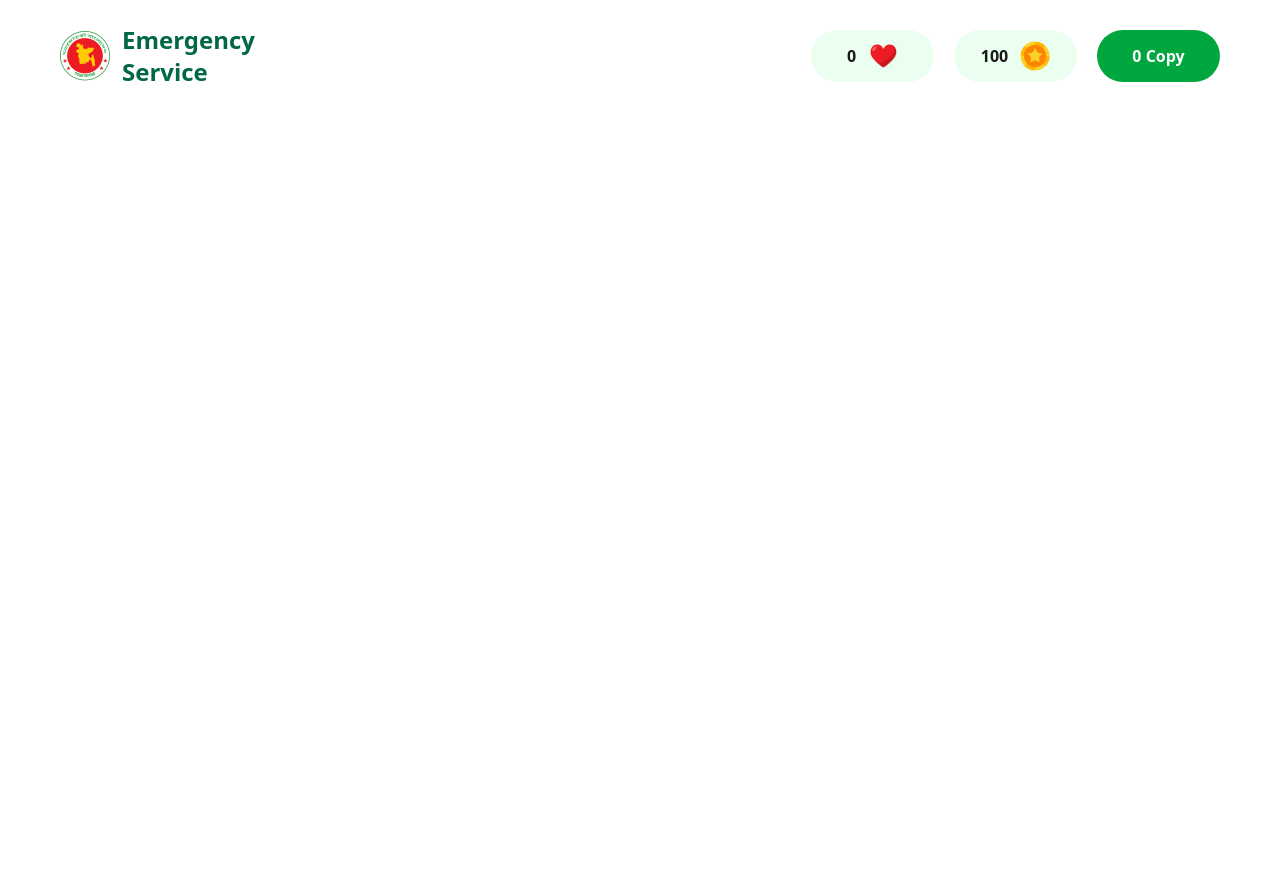
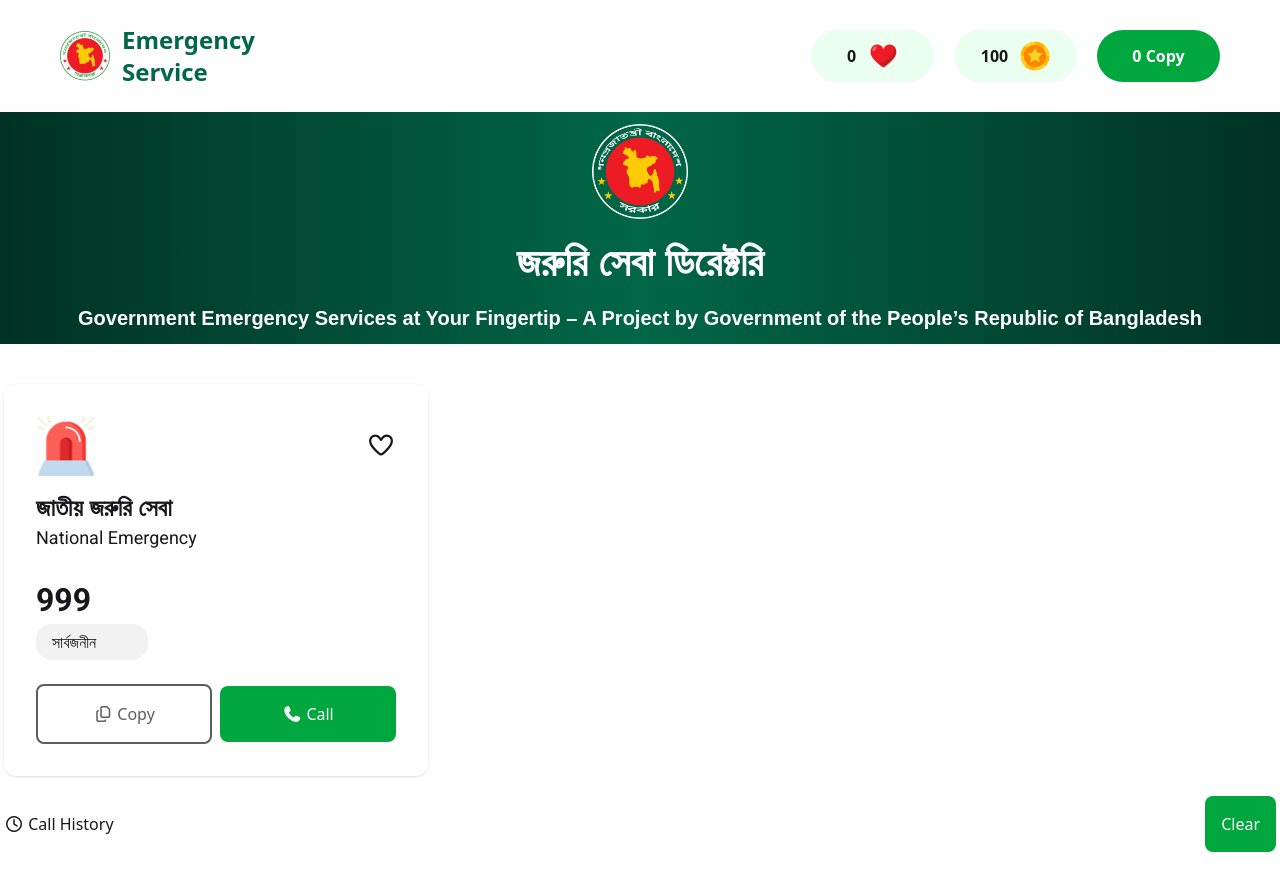
Before and after one commit to HasanLabib/Programming-hero-Assignment-5-B12-A5-Emergency-Hotline, a plain HTML site: page index.html in a window 1280 px wide. Before the commit the page ends 800 px from the top, so only its background shows below. Drawn offline with nearby package versions, Linux system fonts and the light colour scheme; a web font is replaced by a local one.

Commit message:
1st_Commit_Added card section and call history section

```diff
--- a/index.html
+++ b/index.html
@@ -25,16 +25,31 @@
       rel="stylesheet"
       type="text/css"
     />
+    <!-- Font -->
+    <!-- Google Font -->
+    <style>
+      @import url("https://fonts.googleapis.com/css2?family=Hind+Madurai:wght@300;400;500;600;700&family=Roboto:ital,wght@0,100..900;1,100..900&display=swap");
+    </style>
+
+    <!-- Custom Font Class -->
+    <style>
+      .font-hind {
+        font-family: "Hind Madurai", sans-serif;
+      }
+      .font-roboto {
+        font-family: "Roboto", sans-serif;
+      }
+    </style>
   </head>
-  <body
-    class="mx-auto my-0 max-sm:max-w-[20rem] max-w-[40rem] md:max-w-[70rem] lg:max-w-[100rem] xl:max-w-[120rem] justify-center items-center"
-  >
+  <body class="items-center justify-center mx-auto my-0">
     <!-- NavBar Section -->
-    <header>
+    <header
+      class="max-sm:max-w-[20rem] max-w-[40rem] md:max-w-[70rem] lg:max-w-[100rem] xl:max-w-[120rem] mx-auto my-0"
+    >
       <nav
         class="px-[3.75rem] py-6 flex justify-between items-center flex-col md:flex-row"
       >
-        <div class="nav-img flex items-center">
+        <div class="flex items-center nav-img">
           <img
             src="./B12-A5-Emergency-Hotline/assets/logo.png"
             class="w-[3.125rem] h-[3.125rem] mr-3"
@@ -46,11 +61,11 @@
           </h1>
         </div>
 
-        <div class="flex justify-center items-center gap-5">
+        <div class="flex items-center justify-center gap-5">
           <div
             class="nav-item-1 flex items-center justify-center gap-3 bg-[#41ff6b1a] w-[7.6875rem] h-[3.25rem] rounded-[3.125rem]"
           >
-            <p class="item1-txt font-black text-base">0</p>
+            <p class="text-base font-black item1-txt heart-value">0</p>
             <img
               src="./B12-A5-Emergency-Hotline/assets/heart.png"
               alt=""
@@ -60,7 +75,7 @@
           <div
             class="nav-item-2 flex items-center justify-center gap-3 bg-[#41ff6b1a] w-[7.6875rem] h-[3.25rem] rounded-[3.125rem]"
           >
-            <p class="item2-txt font-black text-base">100</p>
+            <p class="text-base font-black item2-txt coin-value">100</p>
             <img
               src="./B12-A5-Emergency-Hotline/assets/coin.png"
               alt=""
@@ -70,7 +85,7 @@
           <div
             class="nav-item-3 flex items-center justify-center gap-3 bg-[#00A63E] w-[7.6875rem] h-[3.25rem] rounded-[3.125rem]"
           >
-            <p class="item3-txt font-semibold text-base text-white">
+            <p class="text-base font-semibold text-white item3-txt">
               <span>0</span> Copy
             </p>
           </div>
@@ -78,7 +93,91 @@
       </nav>
     </header>
     <!-- NavBar Section End -->
-    <main></main>
+    <main>
+      <!-- Hero Section -->
+      <section
+        class="hero-sec-container bg-gradient-to-r from-[#013223] via-[#006747] to-[#013223] flex flex-col justify-center items-center gap-3 min-h-[13.8125rem] py-3 max-sm:px-5"
+      >
+        <img
+          src="./B12-A5-Emergency-Hotline/assets/logo-dark.png"
+          alt=""
+          class="hero-img max-w-24 max-h-24"
+        />
+        <h1 class="hero-title font-hind text-white text-[2.5rem] font-semibold">
+          জরুরি সেবা ডিরেক্টরি
+        </h1>
+        <p class="text-xl font-semibold text-white hero description font-hind">
+          Government Emergency Services at Your Fingertip – A Project by
+          Government of the People’s Republic of Bangladesh
+        </p>
+      </section>
+      <!-- Hero Section End -->
+      <!-- Main Section -->
+      <section
+        class="grid items-center justify-center gap-5 py-10 mx-auto main-sec-container"
+      >
+        <div>
+          <div
+            class="grid grid-cols-1 emergency-sec-container md:grid-cols-2 lg:grid-cols-3"
+          >
+            <div class="p-8 bg-white shadow-sm card-1 rounded-xl">
+              <div class="flex items-center justify-between img-card-1">
+                <img
+                  src="./B12-A5-Emergency-Hotline/assets/emergency.png"
+                  alt="emergency"
+                  srcset=""
+                  class="max-w-[3.75rem] max-h-[3.75rem]"
+                />
+                <button type="button" class="heart-btn-1">
+                  <i class="text-2xl fa-regular fa-heart"></i>
+                </button>
+              </div>
+              <div class="mt-4 mb-6">
+                <p class="text-2xl font-bold font-hind emergency-title">
+                  জাতীয় জরুরি সেবা
+                </p>
+                <p class="text-lg font-roboto emergency-sub-title">
+                  National Emergency
+                </p>
+              </div>
+              <div class="mb-6">
+                <p class="emergency-call-num font-roboto font-bold text-[2rem]">
+                  999
+                </p>
+                <p
+                  class="emergency-tag bg-[#F2F2F2] px-4 py-[0.375rem] rounded-2xl w-28"
+                >
+                  সার্বজনীন
+                </p>
+              </div>
+              <div class="flex items-center justify-between gap-2">
+                <button
+                  class="hover:bg-black hover:text-white p-4 rounded-lg text-[#5C5C5C] min-h-10 min-w-44 border-2 border-[#5C5C5C] hover:border-none copy-btn-1"
+                >
+                  <i class="fa-regular fa-copy"></i> Copy
+                </button>
+                <button
+                  class="bg-[#00A63E] hover:bg-[#045823] text-white p-4 rounded-lg min-h-10 min-w-44 call-btn-1"
+                >
+                  <i class="fa-solid fa-phone"></i> Call
+                </button>
+              </div>
+            </div>
+          </div>
+        </div>
+        <aside class="clear-sec-container">
+          <div class="flex items-center justify-between clear-sec-head">
+            <p><i class="fa-regular fa-clock"></i> Call History</p>
+            <button
+              class="clear-btn bg-[#00A63E] hover:bg-[#045823] text-white p-4 rounded-lg min-h-10 min-w-44]"
+            >
+              Clear
+            </button>
+          </div>
+          <div class="'clear-sec-body call-history"></div>
+        </aside>
+      </section>
+    </main>
     <footer></footer>
     <script src="./scripts/script.js"></script>
   </body>
```
